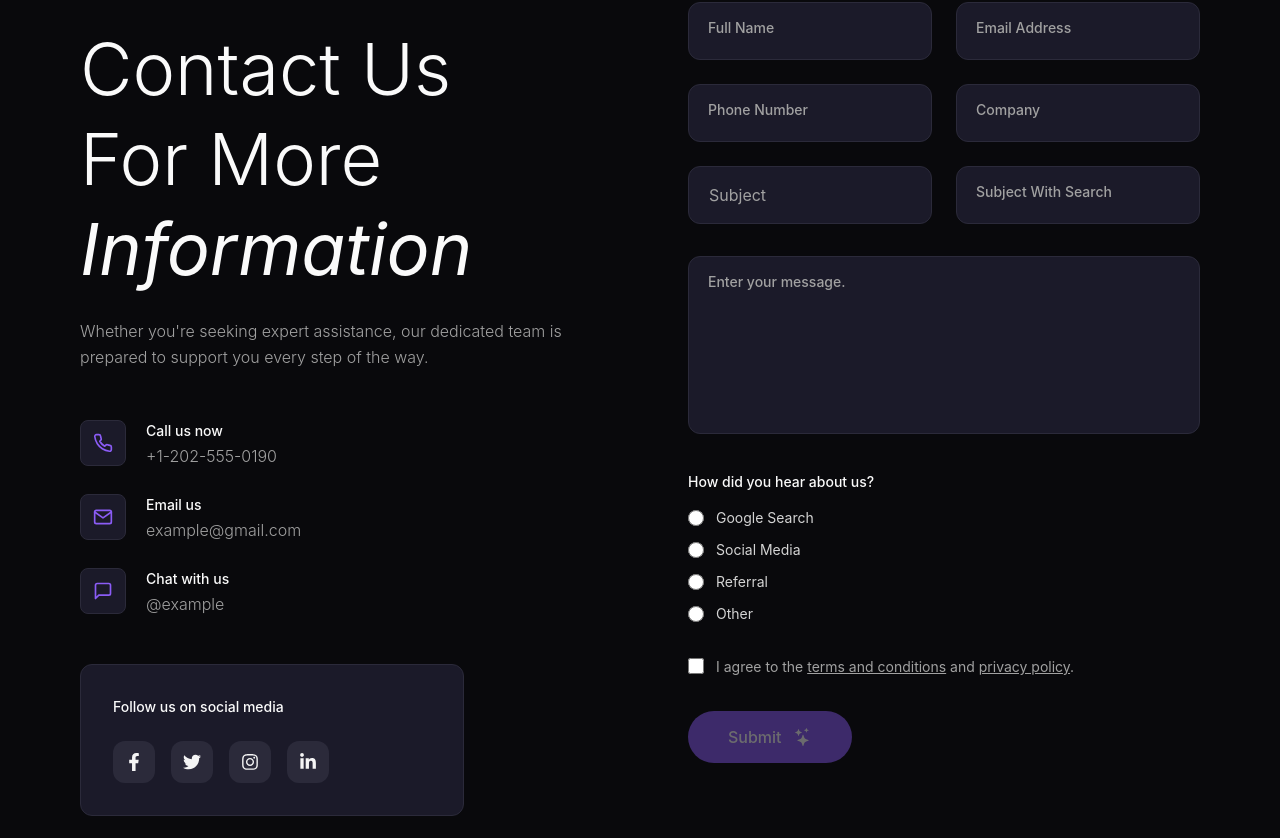
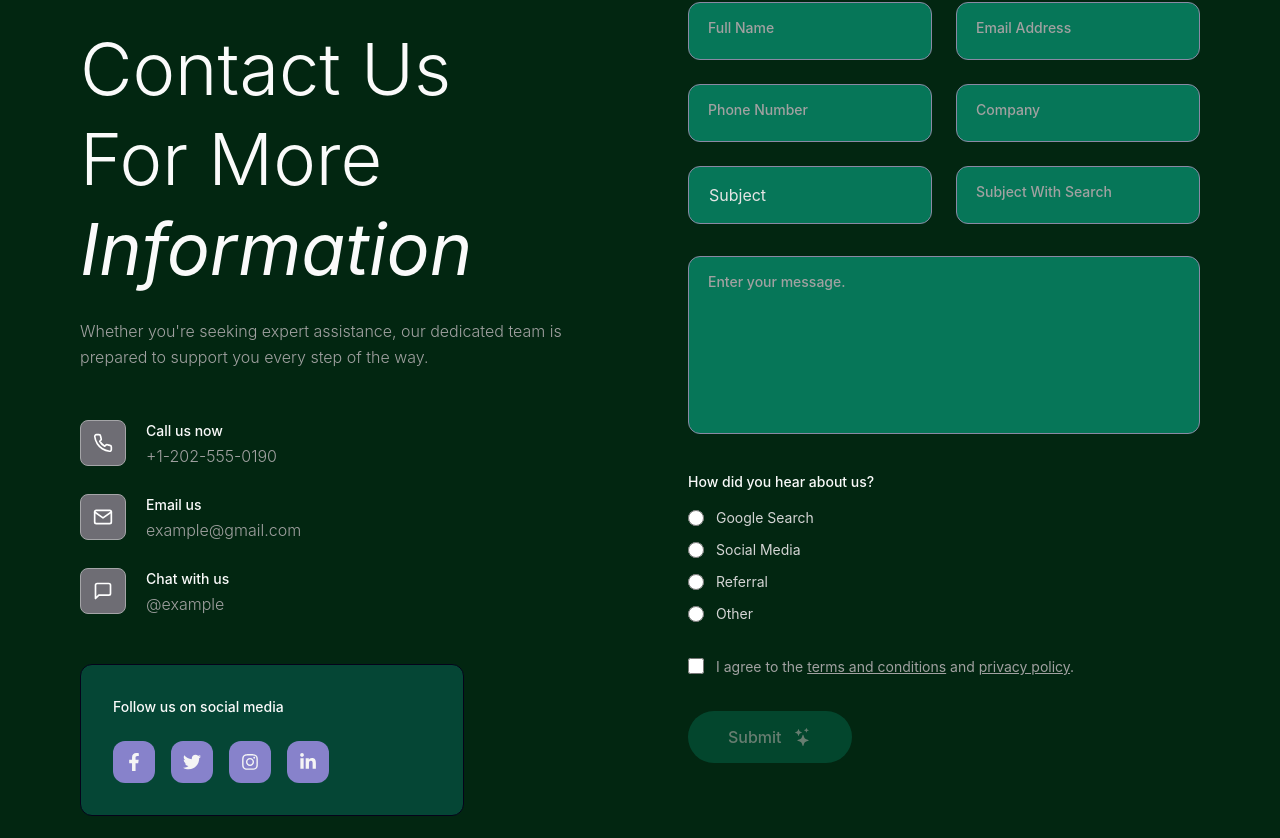
Before and after one commit to berwakellia/Eco-Energy, a React app in the folder Frontend/: page /contact in a window 1280 px wide. Shown: the part 202-1040 px from the top of the page. Built offline with nearby package versions, Linux system fonts and the light colour scheme; the HTML template or start-up script is replaced by a standard one.

Commit message:
done to update all contact

```diff
--- a/Frontend/src/pages/Contact.jsx
+++ b/Frontend/src/pages/Contact.jsx
@@ -61,7 +61,7 @@ export default function Contact() {
   ];
 
   return (
-    <div className="min-h-screen bg-[#09090c] text-neutral-300 font-sans p-6 md:p-12 lg:p-20 flex items-center justify-center">
+    <div className="min-h-screen bg-[#022611] text-neutral-300 font-sans p-6 md:p-12 lg:p-20 flex items-center justify-center">
       <div className="grid grid-cols-1 lg:grid-cols-2 gap-16 lg:gap-24 w-full max-w-screen-2xl">
 
         {/* ── Left Section ── */}
@@ -91,8 +91,8 @@ export default function Contact() {
           <div className="space-y-6">
             {contactInfo.map(({ Icon, title, detail }) => (
               <div key={title} className="flex items-center gap-5">
-                <div className="bg-[#1b1a29] p-3 rounded-lg border border-[#2b2a3a]">
-                  <Icon style={{ fontSize: 20, color: "#8b5cf6" }} />
+                <div className="bg-[#6e6d74] p-3 rounded-lg border border-[#a5a5a8]">
+                  <Icon style={{ fontSize: 20, color: "#ffff" }} />
                 </div>
                 <div>
                   <span className="text-sm font-medium text-neutral-50">{title}</span>
@@ -103,7 +103,7 @@ export default function Contact() {
           </div>
 
           {/* Social Media */}
-          <div className="bg-[#1b1a29] border border-[#2b2a3a] p-8 rounded-xl max-w-sm">
+          <div className="bg-[#054635] border border-[#05031a] p-8 rounded-xl max-w-sm">
             <span className="block text-sm font-medium text-neutral-50 mb-6">
               Follow us on social media
             </span>
@@ -112,7 +112,7 @@ export default function Contact() {
                 <div
                   key={label}
                   title={label}
-                  className="bg-[#2b2a3a] p-3 rounded-xl cursor-pointer hover:bg-[#3b3a4a] transition-colors flex items-center justify-center"
+                  className="bg-[#8782cb] p-3 rounded-xl cursor-pointer hover:bg-[#3b3a4a] transition-colors flex items-center justify-center"
                 >
                   <Icon style={{ fontSize: 18, color: "#f5f5f5" }} />
                 </div>
@@ -125,13 +125,13 @@ export default function Contact() {
         <form onSubmit={handleSubmit} className="space-y-8 lg:mt-10">
 
           {/* Input Grid */}
-          <div className="grid grid-cols-1 md:grid-cols-2 gap-6">
+          <div className=" rounded-xl grid grid-cols-1 md:grid-cols-2 gap-6">
             {formFields.map((field) => (
-              <div key={field.name} className="relative">
+              <div key={field.name} className="relative ">
                 {field.type === "select" ? (
                   <select
                     name={field.name}
-                    className="w-full bg-[#1b1a29] border border-[#2b2a3a] px-5 py-4 rounded-xl text-neutral-400 focus:outline-none focus:ring-1 focus:ring-[#8b5cf6] appearance-none cursor-pointer"
+                    className="w-full bg-[#067658] border border-[#8a89a4] px-5 py-4 rounded-xl text-neutral-200 focus:outline-none focus:ring-1 focus:ring-[#8b5cf6] appearance-none cursor-pointer"
                     onChange={handleChange}
                     value={form[field.name]}
                   >
@@ -146,7 +146,7 @@ export default function Contact() {
                     <input
                       name={field.name}
                       type={field.type}
-                      className="peer w-full bg-[#1b1a29] border border-[#2b2a3a] px-5 py-4 rounded-xl text-neutral-50 placeholder-transparent focus:outline-none focus:ring-1 focus:ring-[#8b5cf6]"
+                      className="peer w-full bg-[#067658] border border-[#8a89a4] px-5 py-4 rounded-xl text-neutral-200 placeholder-transparent focus:outline-none focus:ring-1 focus:ring-[#8b5cf6]"
                       placeholder={field.label}
                       onChange={handleChange}
                       value={form[field.name]}
@@ -165,7 +165,7 @@ export default function Contact() {
             <textarea
               name="message"
               rows="6"
-              className="peer w-full bg-[#1b1a29] border border-[#2b2a3a] px-5 py-4 rounded-xl text-neutral-50 placeholder-transparent focus:outline-none focus:ring-1 focus:ring-[#8b5cf6] resize-none"
+              className="peer w-full bg-[#067658]  border border-[#8a89a4] px-5 py-4 rounded-xl text-neutral-200 placeholder-transparent focus:outline-none focus:ring-1 focus:ring-[#8b5cf6] resize-none"
               placeholder="Enter your message."
               onChange={handleChange}
               value={form.message}
@@ -235,7 +235,7 @@ export default function Contact() {
           <button
             type="submit"
             disabled={!form.termsAgreed}
-            className="inline-flex items-center gap-3 bg-[#8b5cf6] hover:bg-[#a78bfa] disabled:opacity-40 disabled:cursor-not-allowed text-white font-medium py-3.5 px-10 rounded-full transition-all active:scale-[0.98]"
+            className="inline-flex items-center gap-3 bg-[#067658] hover:bg-[#c3d2e1] text-white disabled:opacity-40 disabled:cursor-not-allowed text-white font-medium py-3.5 px-10 rounded-full transition-all active:scale-[0.98]"
           >
             Submit
             <BsStars style={{ fontSize: 18 }} />
```
